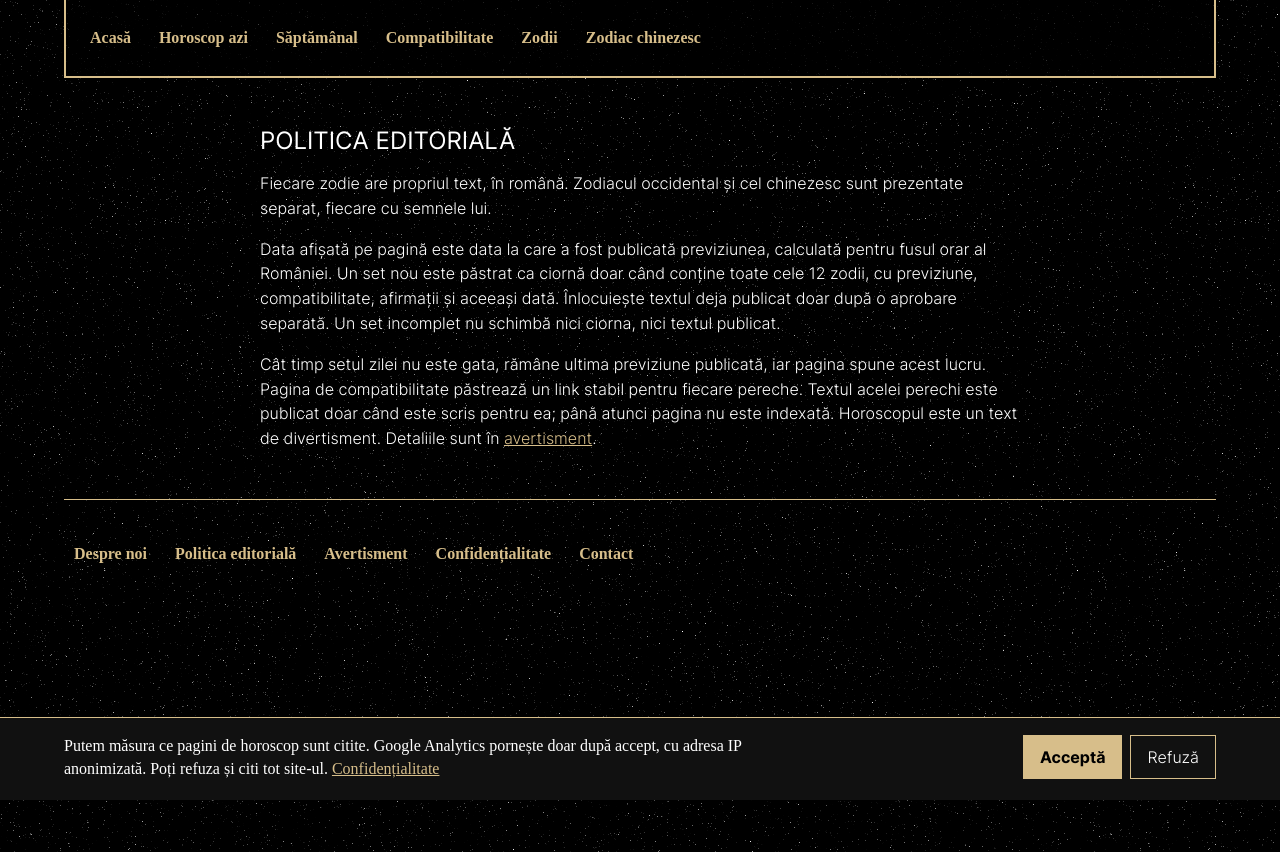
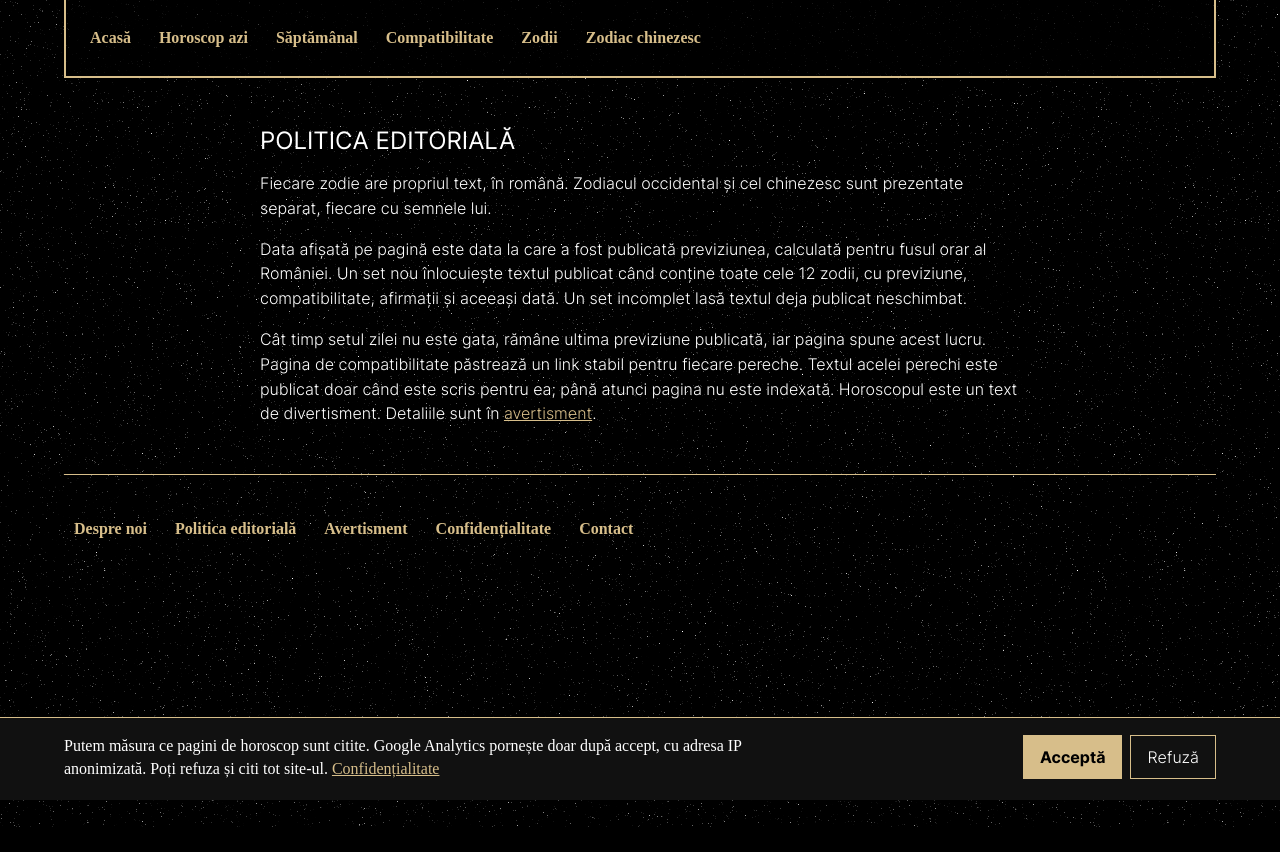
Before and after one commit to CROmartin/horoscope-fe, a Next.js app: page /politica-editoriala in a window 1280 px wide. After the commit the page ends 827 px from the top, so only its background shows below. Built offline with nearby package versions, Linux system fonts and the light colour scheme.

Commit message:
Say a complete horoscope set replaces the published text.
Co-authored-by: Cursor <cursoragent@cursor.com>

```diff
--- a/app/politica-editoriala/page.tsx
+++ b/app/politica-editoriala/page.tsx
@@ -21,11 +21,10 @@ export default function Page() {
         </p>
         <p>
           Data afișată pe pagină este data la care a fost publicată previziunea,
-          calculată pentru fusul orar al României. Un set nou este păstrat ca
-          ciornă doar când conține toate cele 12 zodii, cu previziune,
-          compatibilitate, afirmații și aceeași dată. Înlocuiește textul deja
-          publicat doar după o aprobare separată. Un set incomplet nu schimbă
-          nici ciorna, nici textul publicat.
+          calculată pentru fusul orar al României. Un set nou înlocuiește textul
+          publicat când conține toate cele 12 zodii, cu previziune,
+          compatibilitate, afirmații și aceeași dată. Un set incomplet lasă
+          textul deja publicat neschimbat.
         </p>
         <p>
           Cât timp setul zilei nu este gata, rămâne ultima previziune publicată,
--- a/src/components/aboutUs/benefits.tsx
+++ b/src/components/aboutUs/benefits.tsx
@@ -131,8 +131,7 @@ function Benefits() {
           <SubTitle>Data publicării</SubTitle>
           <p>
             Data de pe pagină este ziua în care a fost publicat textul, după ora
-            României. Un set nou rămâne ciornă până este aprobat. Un set
-            incomplet nu schimbă textul publicat.
+            României. Un set incomplet nu schimbă textul publicat.
           </p>
         </Column>
       </Row>
```
